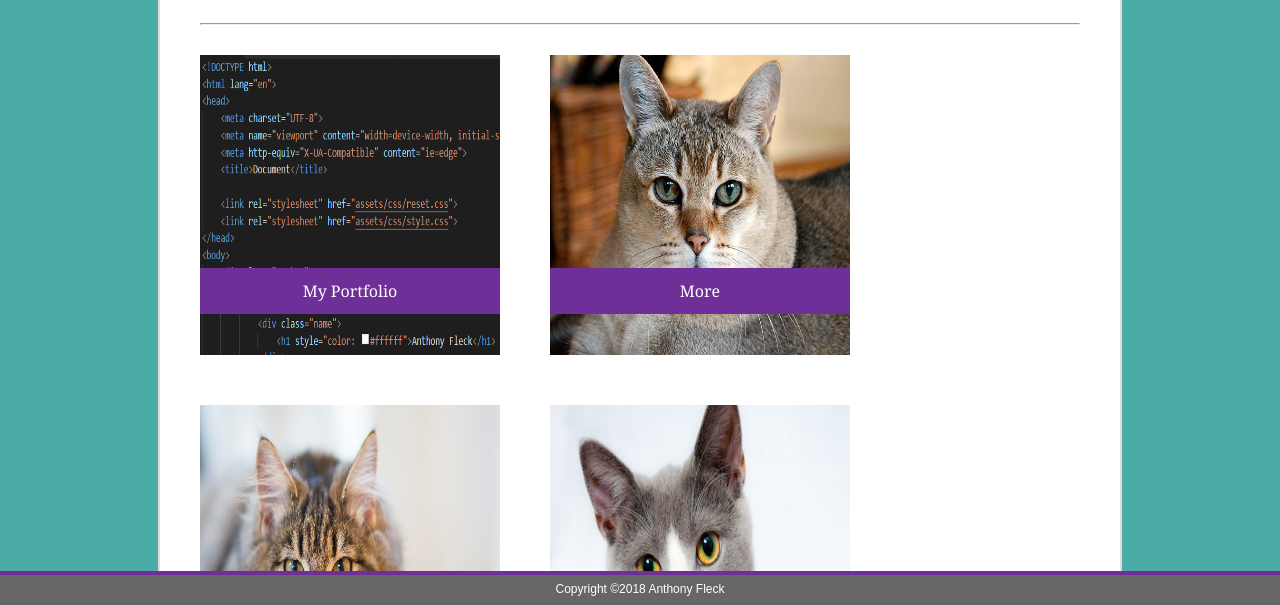
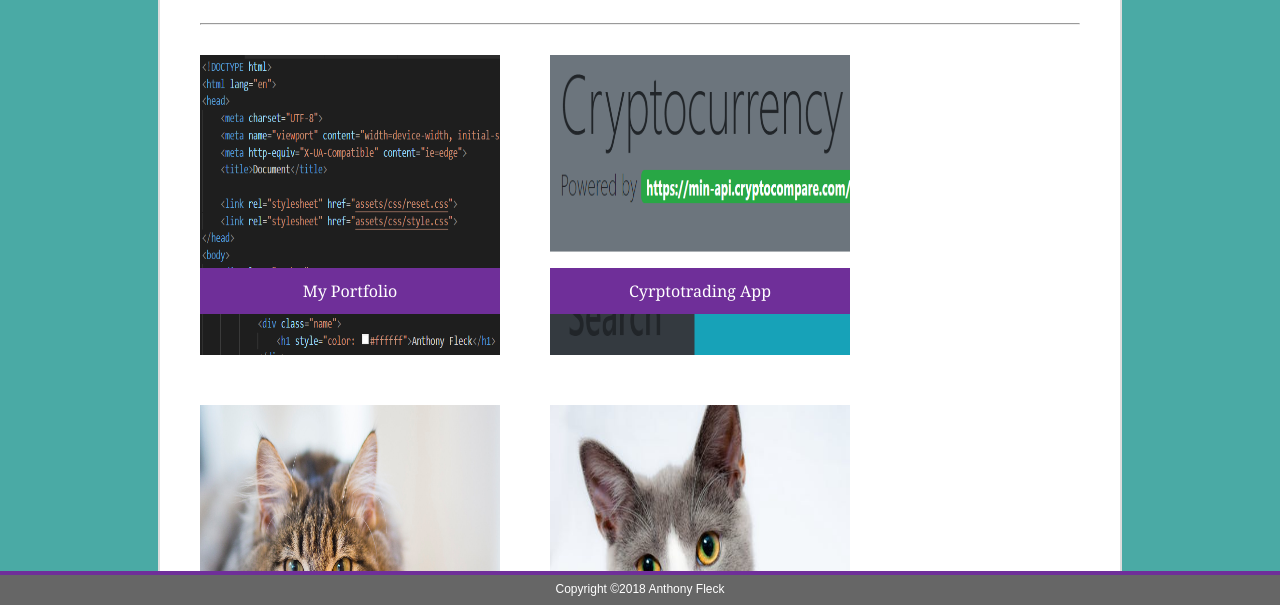
Before and after one commit to ajfleck13/Responsive-Portfolio, a plain HTML site: page portfolio.html in a window 1280 px wide. Shown: the part 193-798 px from the top of the page. Drawn offline with Linux system fonts and the light colour scheme.

Commit message:
add crypto app to respnosive portfolio

```diff
--- a/portfolio.html
+++ b/portfolio.html
@@ -46,8 +46,8 @@
             </div>
 
             <div class="pfelement">
-                <img class="gridimage" src="assets/images/cat1.jpg">
-                <div class="pfheader">More</div>
+                <img class="gridimage" src="assets/images/crypto.png">
+                <div class="pfheader"><a class="inlinelink" href="https://ajfleck13.github.io/CryptoApp">Cyrptotrading App</a></div>
             </div>
 
             <div class="pfelement">
```
Also changed, not shown: assets/images/crypto.png (added).
